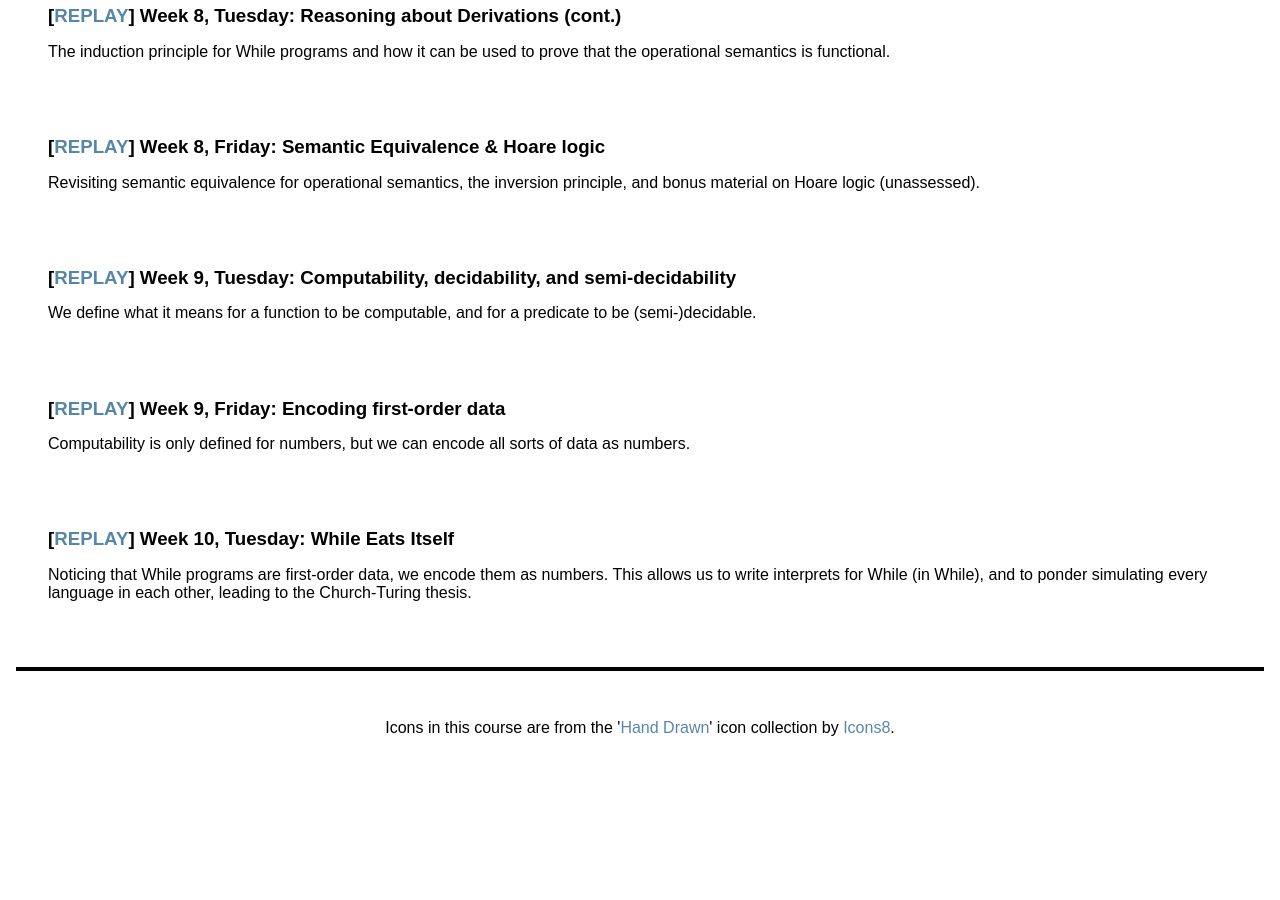
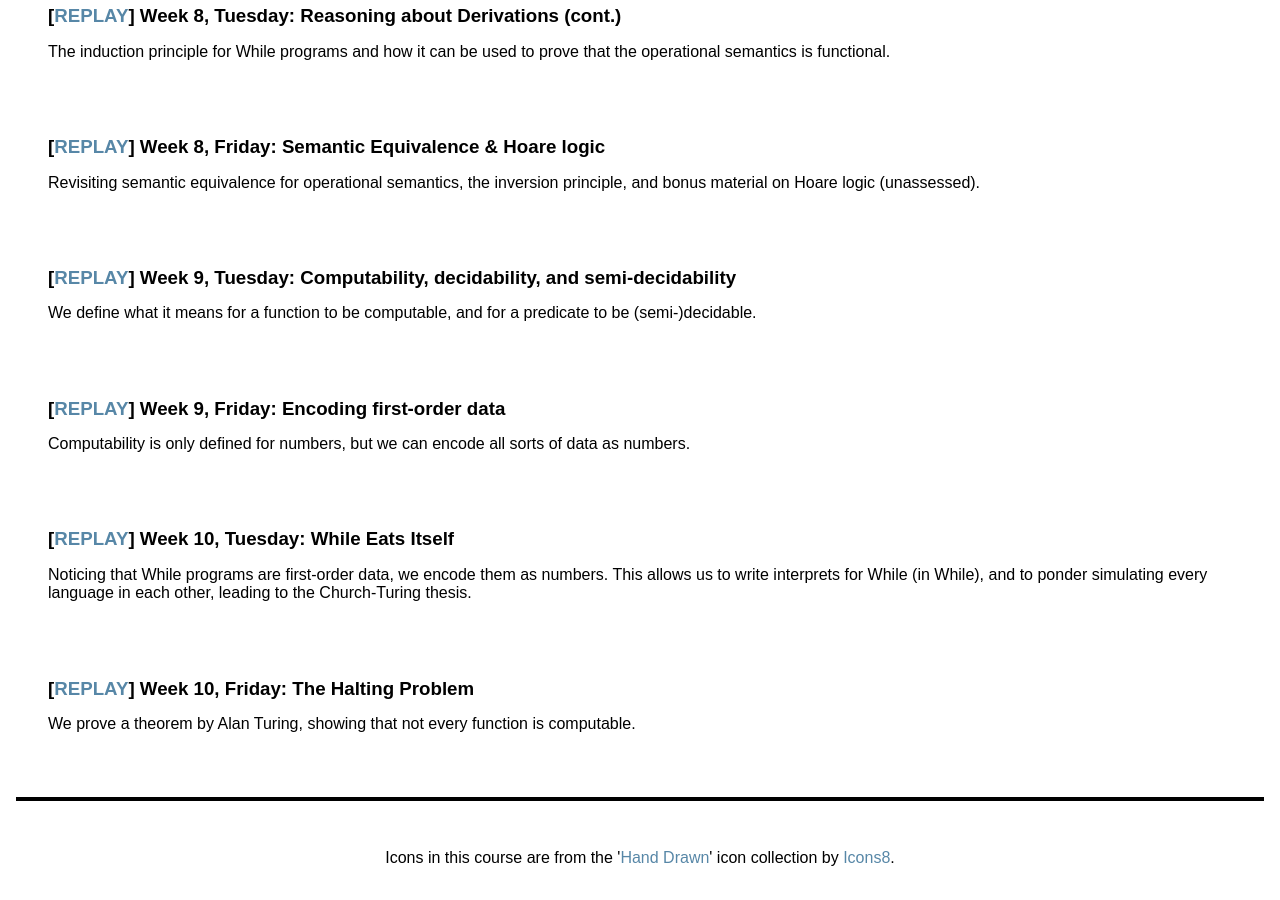
Before and after one commit to uob-coms20007/webpages, a Jekyll site: the page built from schedule.md, in a window 1280 px wide and 900 px high, scrolled down 2656 px. Built offline with Jekyll 4.4.1, drawn with Linux system fonts in a browser that asks for light colours; nearby versions of some CDN libraries; before the commit the page ends 3425 px from its top, so only the background shows below that.

Commit message:
add halting lecture

```diff
--- a/_data/lectures.yml
+++ b/_data/lectures.yml
@@ -71,6 +71,10 @@
 - title: While Eats Itself
   description: Noticing that While programs are first-order data, we encode them as numbers. This allows us to write interprets for While (in While), and to ponder simulating every language in each other, leading to the Church-Turing thesis.
   replay: https://mediasite.bris.ac.uk/Mediasite/Play/8a2efe22fb93417e8ad39d992bdeb8961d
+
+- title: The Halting Problem
+  description: We prove a theorem by Alan Turing, showing that not every function is computable.
+  replay: https://mediasite.bris.ac.uk/Mediasite/Play/40745629e5ff4c75a57220dbea549c371d
 
 # - title: Introduction
 #   description: Introduction to the themes of the unit and how the unit runs.  Strings, concrete syntax and a preview of context-free string grammars.
```
